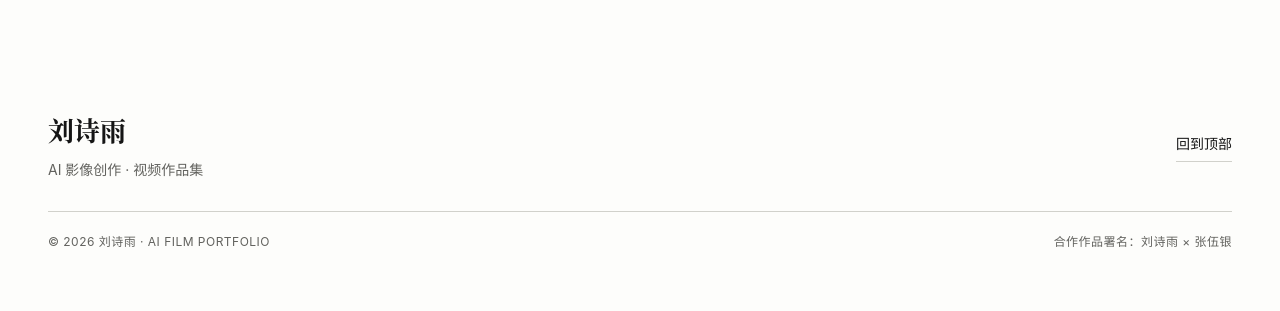
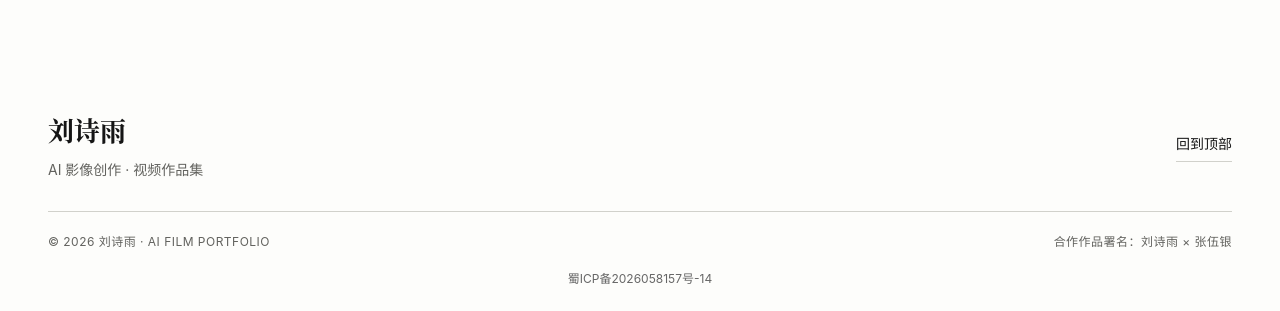
Before and after one commit to Lsy060421/ai-video-portfolio, a plain HTML site: page index.html in a window 1280 px wide. Shown: the part 2618-2929 px from the top of the page. Before the commit the page ends 2895 px from the top, so only its background shows below. Drawn offline with Linux system fonts and the light colour scheme.

Commit message:
Update index.html

```diff
--- a/index.html
+++ b/index.html
@@ -62,7 +62,15 @@
       <div class="solo-copy"><div class="red-rule" aria-hidden="true"></div><span class="eyebrow">Personal study</span><h2 id="solo-title">独立创作</h2><p>个人独立完成的课程影像，<br>记录一次从想法到成片的尝试。</p></div><div id="solo-grid"></div>
     </div></section>
   </main>
-  <footer class="site-footer"><div class="wrap"><div class="footer-main"><div><strong>刘诗雨</strong><p>AI 影像创作 · 视频作品集</p></div><div class="footer-actions"><button class="text-button editor-only" data-action="help">如何添加与发布</button><button class="text-button editor-only" data-action="export">导出网站</button><a class="text-button" href="#top">回到顶部</a></div></div><div class="footer-bottom"><span>© 2026 刘诗雨 · AI FILM PORTFOLIO</span><span>合作作品署名：刘诗雨 × 张伍银</span></div></div></footer>
+  <footer class="site-footer"><div class="wrap"><div class="footer-main"><div><strong>刘诗雨</strong><p>AI 影像创作 · 视频作品集</p></div><div class="footer-actions"><button class="text-button editor-only" data-action="help">如何添加与发布</button><button class="text-button editor-only" data-action="export">导出网站</button><a class="text-button" href="#top">回到顶部</a></div></div><div class="footer-bottom"><span>© 2026 刘诗雨 · AI FILM PORTFOLIO</span><span>合作作品署名：刘诗雨 × 张伍银</span></div></div><p style="margin:18px 0 0;text-align:center;font-size:12px;">
+  <a href="https://beian.miit.gov.cn/"
+     target="_blank"
+     rel="noopener noreferrer"
+     style="color:#666;text-decoration:none;">
+    蜀ICP备2026058157号-14
+  </a>
+</p>
+</footer>
 
   <dialog class="manager-dialog" id="manager" aria-labelledby="manager-title">
     <div class="dialog-header"><h2 id="manager-title">管理你的影像作品<small>导入视频、替换封面，然后导出网站文件包。</small></h2><button class="close-button" data-close="manager" aria-label="关闭作品管理"><svg class="icon" aria-hidden="true"><use href="#i-close"/></svg></button></div>
```
